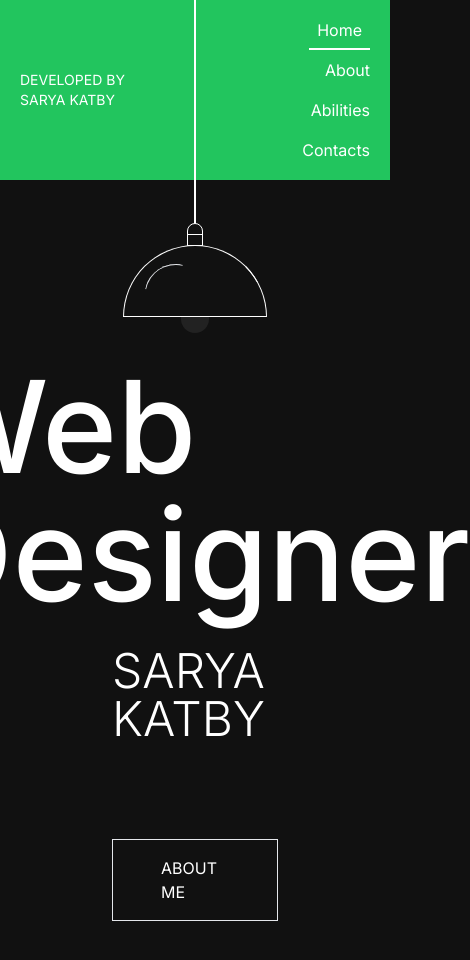
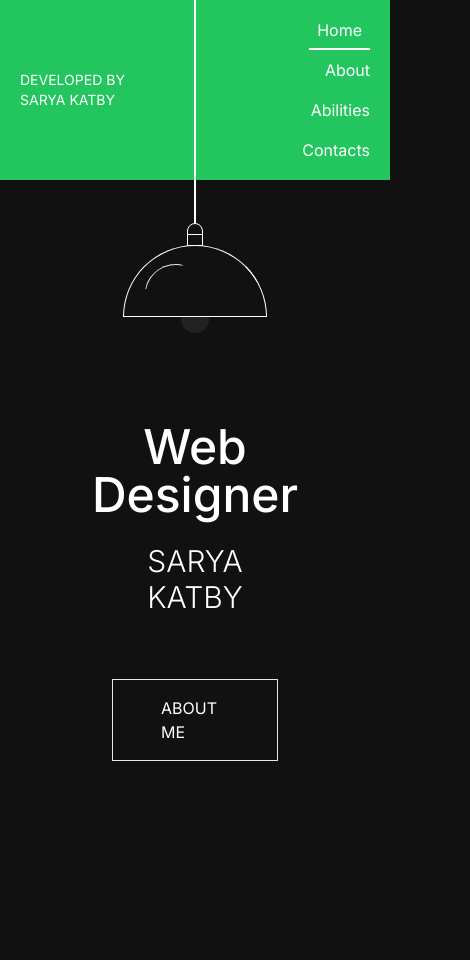
Before and after one commit to SaryaKatbi/lamp-portfolio, a React (Vite) app: page / in a window 390 px wide. Shown: the top 960 px of the page, 470 px wide, since content can reach past the window. Built offline with nearby package versions, Linux system fonts and the light colour scheme.

Commit message:
responsive Home

```diff
--- a/src/pages/Home.tsx
+++ b/src/pages/Home.tsx
@@ -6,21 +6,27 @@ const Home = () => {
     <div className="group px-28">
       <div className="flex justify-center">
         <Lamp />
-        <div className="absolute h-96 w-96 -translate-y-3 bg-gradient-radial-light opacity-0 transition-opacity duration-500 group-hover:opacity-100 " />
+        <div className="absolute h-36 w-36 -translate-y-3 bg-gradient-radial-light opacity-0 transition-opacity duration-500 group-hover:opacity-100 lg:h-96 lg:w-96 " />
       </div>
 
       <section className="mt-20 flex h-[700px] flex-col items-center justify-center self-center">
-        <h2 className="mb-7 mt-16 font-secondaryFont text-9xl font-medium">
+        {/* mb-7 mt-16 font-secondaryFont text-9xl font-medium */}
+        <h2
+          className="
+         -mt-9 mb-6 text-center font-secondaryFont
+        text-5xl font-medium lg:mb-7 lg:mt-16 lg:text-9xl
+        "
+        >
           Web Designer
         </h2>
-        <h3 className="mb-24 font-secondaryFont text-5xl font-light">
+        <h3 className="mb-16 text-center font-secondaryFont text-3xl font-light lg:mb-24 lg:text-5xl">
           SARYA KATBY
         </h3>
         <Button />
       </section>
 
       <section className="-mt-28 flex items-center justify-center overflow-hidden">
-        <div className="h-32 w-[700px] rounded-full bg-gradient-radial opacity-0 transition-opacity duration-500 group-hover:opacity-100 " />
+        <div className="h-20 w-full rounded-full bg-gradient-radial opacity-0 transition-opacity duration-500 group-hover:opacity-100 lg:h-32 lg:w-[700px] " />
       </section>
     </div>
   );
```
